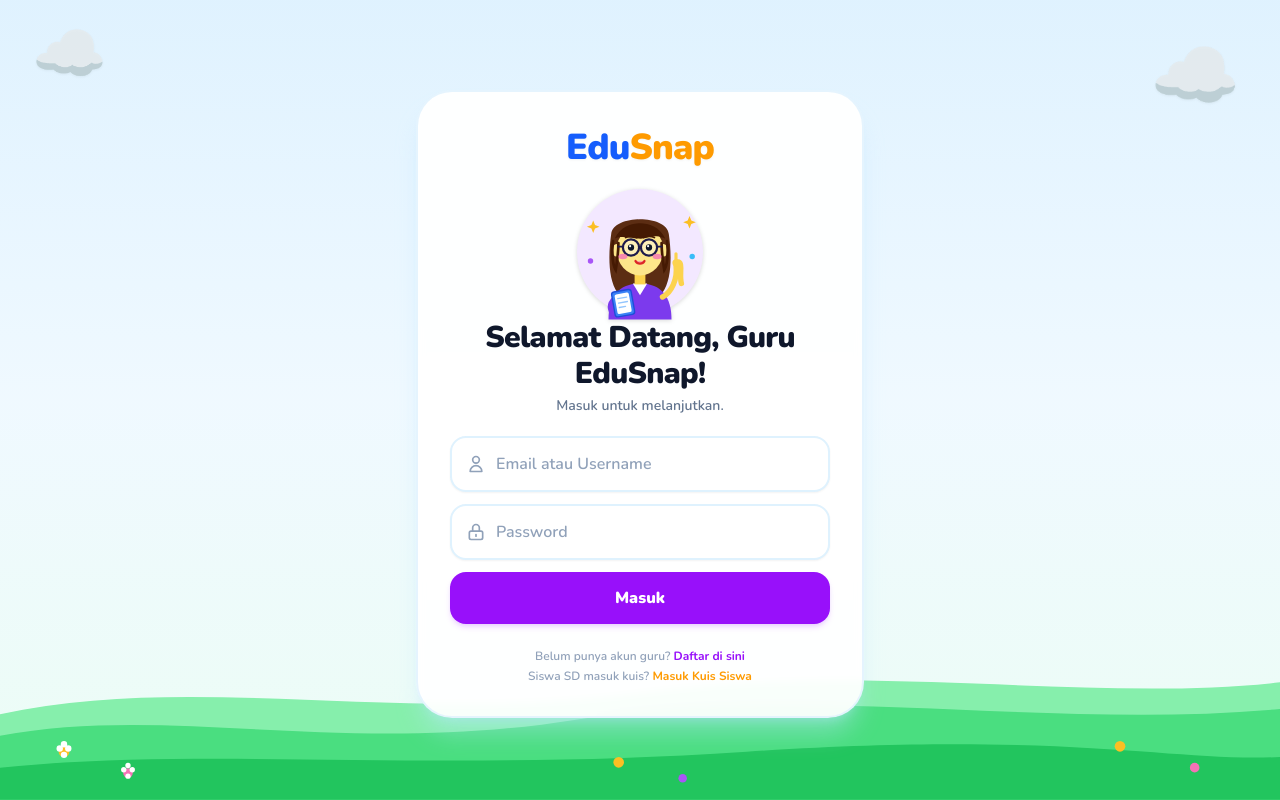
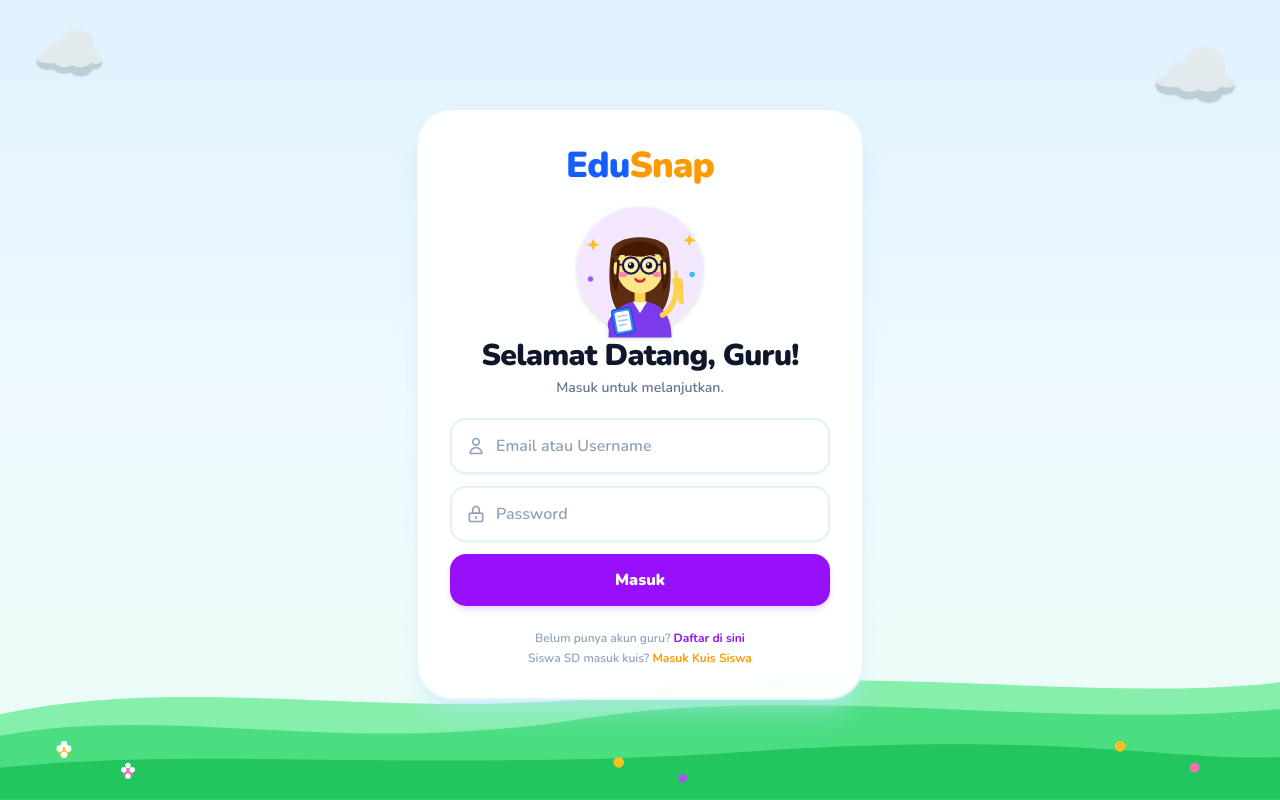
Before and after one commit to SalsabilaRmdni/EduSnap, a Next.js app: page /login in a window 1280 px wide. Built offline with nearby package versions, Linux system fonts and the light colour scheme; no server answers.

Commit message:
Show neutral Selamat Datang, Guru! on login page and show dynamic teacher name after login in dashboard

```diff
--- a/app/login/page.tsx
+++ b/app/login/page.tsx
@@ -1,20 +1,11 @@
 "use client";
 
-import { useState, useEffect } from "react";
+import { useState } from "react";
 import { useRouter } from "next/navigation";
 import Link from "next/link";
 import EduSnapLogo from "@/components/EduSnapLogo";
 import TeacherIllustration from "@/components/TeacherIllustration";
 import DecorativeSkyHills from "@/components/DecorativeSkyHills";
-
-function formatNamaGuru(nama: string) {
-  if (!nama) return "";
-  return nama
-    .trim()
-    .split(/\s+/)
-    .map((word) => word.charAt(0).toUpperCase() + word.slice(1).toLowerCase())
-    .join(" ");
-}
 
 export default function LoginPage() {
   const router = useRouter();
@@ -22,34 +13,6 @@
   const [password, setPassword] = useState("");
   const [error, setError] = useState("");
   const [loading, setLoading] = useState(false);
-  const [guruNama, setGuruNama] = useState<string>(() => {
-    if (typeof window !== "undefined") {
-      return localStorage.getItem("edusnap_guru_nama") || "";
-    }
-    return "";
-  });
-
-  useEffect(() => {
-    if (typeof window !== "undefined") {
-      const urlParams = new URLSearchParams(window.location.search);
-      const qNama = urlParams.get("nama");
-      if (qNama) {
-        setGuruNama(qNama);
-        localStorage.setItem("edusnap_guru_nama", qNama);
-        return;
-      }
-    }
-
-    fetch("/api/auth/me")
-      .then((r) => r.json())
-      .then((data) => {
-        if (data.status === "ok" && data.guru?.nama) {
-          setGuruNama(data.guru.nama);
-          localStorage.setItem("edusnap_guru_nama", data.guru.nama);
-        }
-      })
-      .catch(() => {});
-  }, []);
 
   async function handleSubmit(e: React.FormEvent) {
     e.preventDefault();
@@ -67,11 +30,6 @@
       if (data.status !== "ok") {
         setError(data.message || "Email atau kata sandi tidak cocok.");
         return;
-      }
-
-      if (data.guru?.nama) {
-        localStorage.setItem("edusnap_guru_nama", data.guru.nama);
-        setGuruNama(data.guru.nama);
       }
 
       router.push("/dashboard");
@@ -109,7 +67,7 @@
             {/* Header Text */}
             <div className="space-y-1">
               <h1 className="text-2xl sm:text-3xl font-black text-slate-900 tracking-tight">
-                Selamat Datang, Guru {guruNama ? formatNamaGuru(guruNama) : "EduSnap"}!
+                Selamat Datang, Guru!
               </h1>
               <p className="text-xs sm:text-sm font-semibold text-slate-500">
                 Masuk untuk melanjutkan.
--- a/app/register/page.tsx
+++ b/app/register/page.tsx
@@ -31,10 +31,6 @@
       if (data.status !== "ok") {
         setError(data.message || "Gagal registrasi.");
         return;
-      }
-
-      if (nama.trim()) {
-        localStorage.setItem("edusnap_guru_nama", nama.trim());
       }
 
       router.push("/login?registered=1");
```
